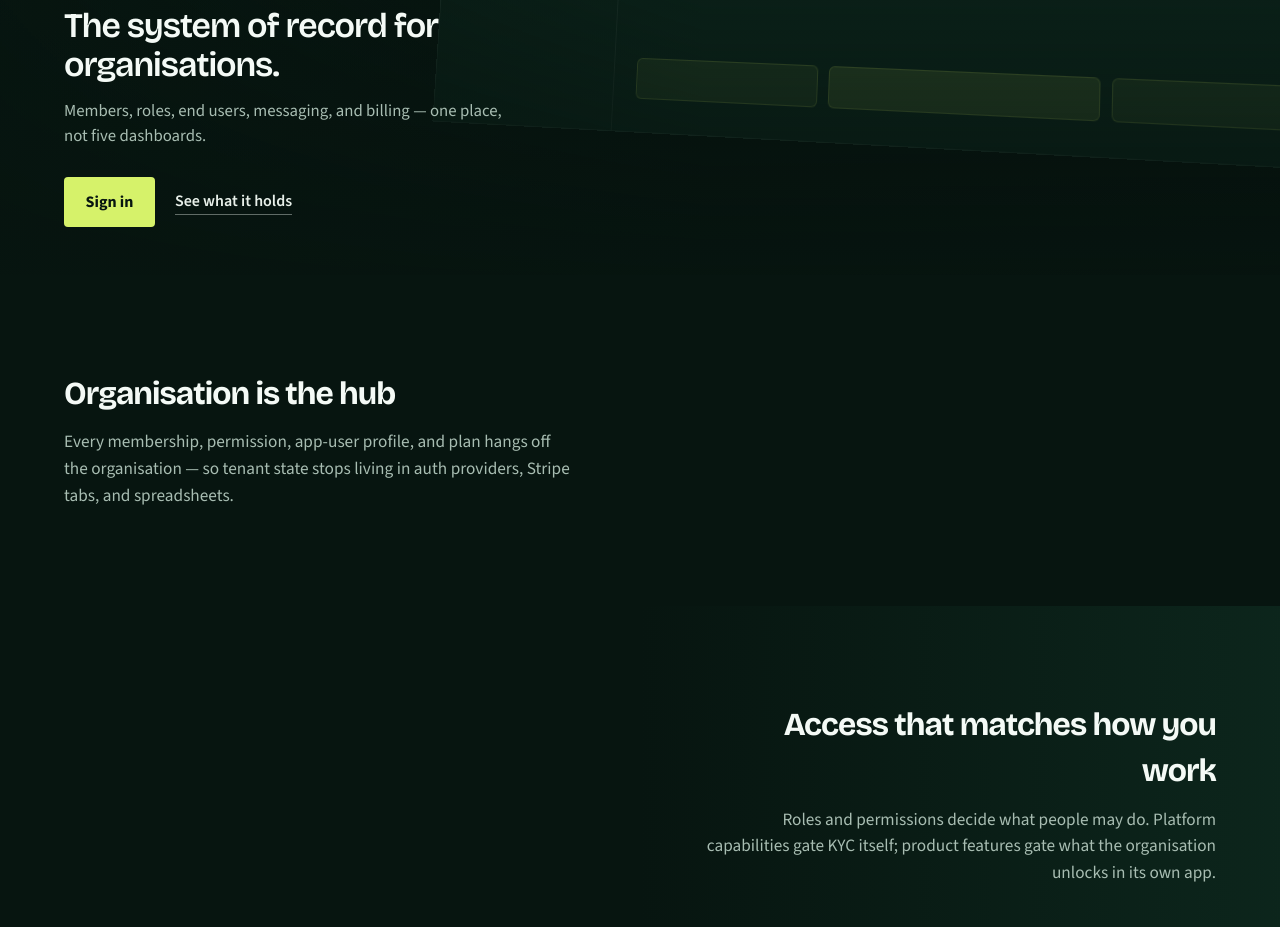
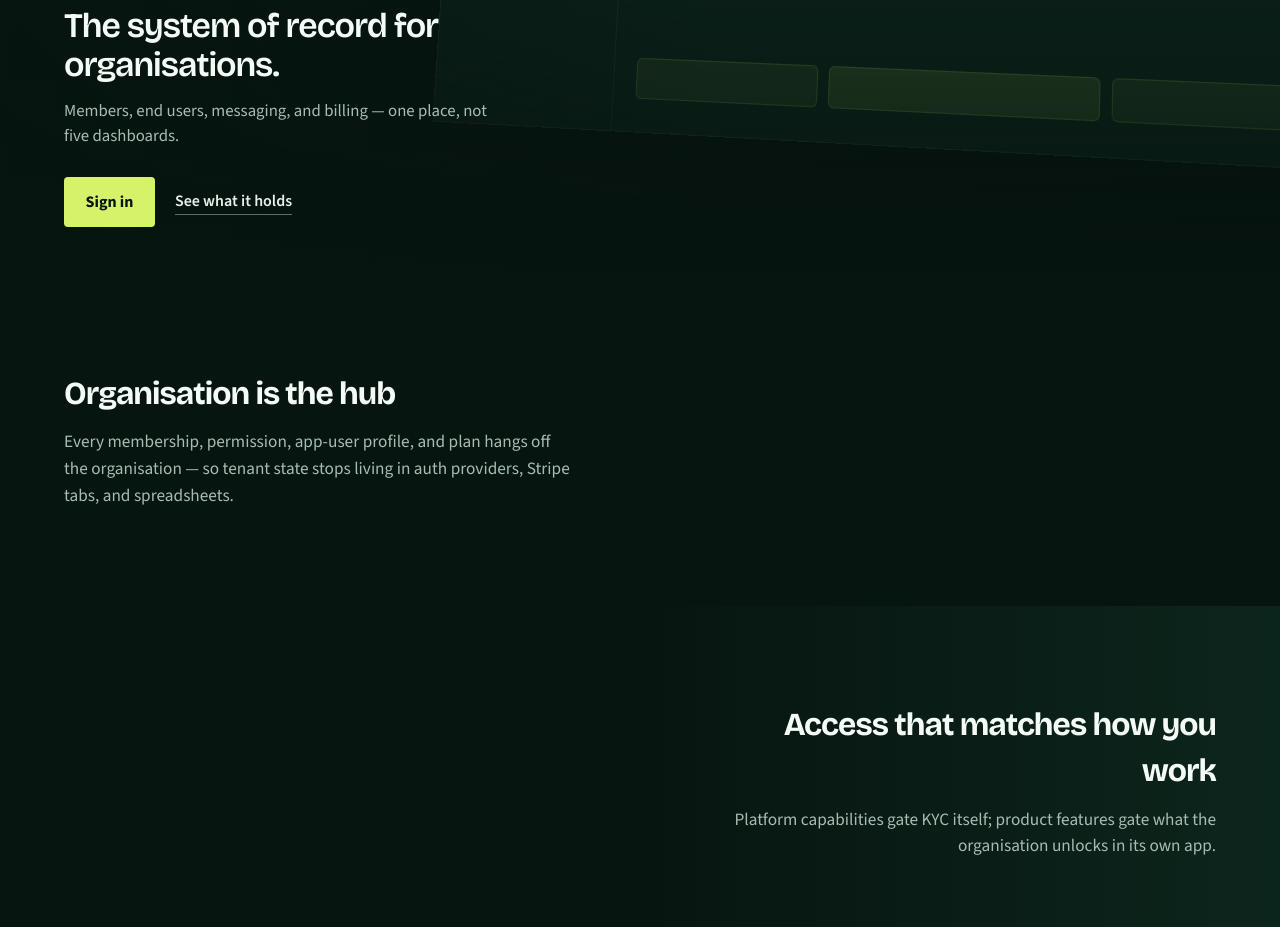
Before and after one commit to gsarmaonline/kycapp, a React (Vite) app in the folder web/: page / in a window 1280 px wide. Shown: the part 525-1452 px from the top of the page. Built offline with nearby package versions, Linux system fonts and the light colour scheme; no server answers.

Commit message:
Hiding roles for now

```diff
--- a/web/src/App.tsx
+++ b/web/src/App.tsx
@@ -39,10 +39,6 @@ import { ProductPlansEdit } from './pages/product_plans/product_plans_edit'
 import { ProductPlansIndex } from './pages/product_plans/product_plans_index'
 import { ProductPlansNew } from './pages/product_plans/product_plans_new'
 import { ProductPlansShow } from './pages/product_plans/product_plans_show'
-import { RolesEdit } from './pages/roles/roles_edit'
-import { RolesIndex } from './pages/roles/roles_index'
-import { RolesNew } from './pages/roles/roles_new'
-import { RolesShow } from './pages/roles/roles_show'
 import { UsersEdit } from './pages/users/users_edit'
 import { UsersIndex } from './pages/users/users_index'
 import { UsersNew } from './pages/users/users_new'
@@ -132,10 +128,8 @@ export default function App() {
         <Route path="members/new" element={<MembersNew />} />
         <Route path="members/:id" element={<MembersShow />} />
         <Route path="members/:id/edit" element={<MembersEdit />} />
-        <Route path="roles" element={<RolesIndex />} />
-        <Route path="roles/new" element={<RolesNew />} />
-        <Route path="roles/:id" element={<RolesShow />} />
-        <Route path="roles/:id/edit" element={<RolesEdit />} />
+        {/* Operator roles UI hidden; seeded roles still used when inviting members. */}
+        <Route path="roles/*" element={<Navigate to="../members" replace />} />
         <Route path="users" element={<UsersIndex />} />
         <Route path="users/new" element={<UsersNew />} />
         <Route path="users/:id" element={<UsersShow />} />
--- a/web/src/org_nav.ts
+++ b/web/src/org_nav.ts
@@ -27,7 +27,7 @@ export type OrgNavGroup = {
 export const ORG_SECTIONS: OrgNavItem[] = [
   { id: 'overview', label: 'Overview', path: '' },
   { id: 'members', label: 'Members', path: 'members' },
-  { id: 'roles', label: 'Roles', path: 'roles' },
+  // Operator roles UI is hidden for now (API + seeded roles still used when inviting members).
   { id: 'users', label: 'Users', path: 'users' },
   { id: 'attributes', label: 'User Attributes', path: 'attributes' },
   { id: 'email-templates', label: 'Email templates', path: 'email-templates' },
@@ -62,7 +62,6 @@ export const ORG_NAV_GROUPS: OrgNavGroup[] = [
     hint: 'What this organisation uses inside KYC',
     items: [
       { id: 'members', label: 'Members', path: 'members' },
-      { id: 'roles', label: 'Roles', path: 'roles' },
       { id: 'settings', label: 'Settings', path: 'settings' },
     ],
   },
--- a/web/src/pages/landing_page.tsx
+++ b/web/src/pages/landing_page.tsx
@@ -28,7 +28,7 @@ export function LandingPage({ user }: { user: User | null }) {
           <p className="landing-brand">KYC</p>
           <h1 className="landing-headline">The system of record for organisations.</h1>
           <p className="landing-support">
-            Members, roles, end users, messaging, and billing — one place, not five dashboards.
+            Members, end users, messaging, and billing — one place, not five dashboards.
           </p>
           <div className="landing-cta">
             <Link className="landing-cta-primary" to={primaryTo}>
@@ -52,8 +52,8 @@ export function LandingPage({ user }: { user: User | null }) {
       <section className="landing-section landing-section-alt">
         <h2>Access that matches how you work</h2>
         <p>
-          Roles and permissions decide what people may do. Platform capabilities gate KYC
-          itself; product features gate what the organisation unlocks in its own app.
+          Platform capabilities gate KYC itself; product features gate what the organisation
+          unlocks in its own app.
         </p>
       </section>
 
--- a/web/src/pages/overview_page.tsx
+++ b/web/src/pages/overview_page.tsx
@@ -8,7 +8,6 @@ import {
   listMemberships,
   listProductFeatures,
   listProductPlans,
-  listRoles,
 } from '../api'
 import { OverviewPanel } from '../panels/overview_panel'
 
@@ -16,7 +15,6 @@ export function OverviewPage() {
   const { orgId = '' } = useParams()
   const [ready, setReady] = useState(false)
   const [memberCount, setMemberCount] = useState(0)
-  const [roleCount, setRoleCount] = useState(0)
   const [userCount, setUserCount] = useState(0)
   const [attributeCount, setAttributeCount] = useState(0)
   const [templateCount, setTemplateCount] = useState(0)
@@ -28,10 +26,8 @@ export function OverviewPage() {
   useEffect(() => {
     void (async () => {
       try {
-        const [m, r, users, attrs, templates, automations, features, productPlans] =
-          await Promise.all([
+        const [m, users, attrs, templates, automations, features, productPlans] = await Promise.all([
           listMemberships(orgId),
-            listRoles(orgId),
           listAppUsers(orgId),
           listAttributeDefinitions(orgId),
           listEmailTemplates(orgId),
@@ -40,7 +36,6 @@ export function OverviewPage() {
           listProductPlans(orgId),
         ])
         setMemberCount(m.items.length)
-        setRoleCount(r.items.length)
         setUserCount(users.items.length)
         setAttributeCount(attrs.items.length)
         setTemplateCount(templates.items.length)
@@ -62,7 +57,6 @@ export function OverviewPage() {
       orgId={orgId}
       tiles={[
         { label: 'Members', value: memberCount, to: 'members' },
-        { label: 'Roles', value: roleCount, to: 'roles' },
         { label: 'Users', value: userCount, to: 'users' },
         { label: 'User Attributes', value: attributeCount, to: 'attributes' },
         { label: 'Email templates', value: templateCount, to: 'email-templates' },
```
Also changed, not shown: 3 other files (tests, documents, lock files or other folders). Lines whose indentation alone changed are shown as unchanged.
